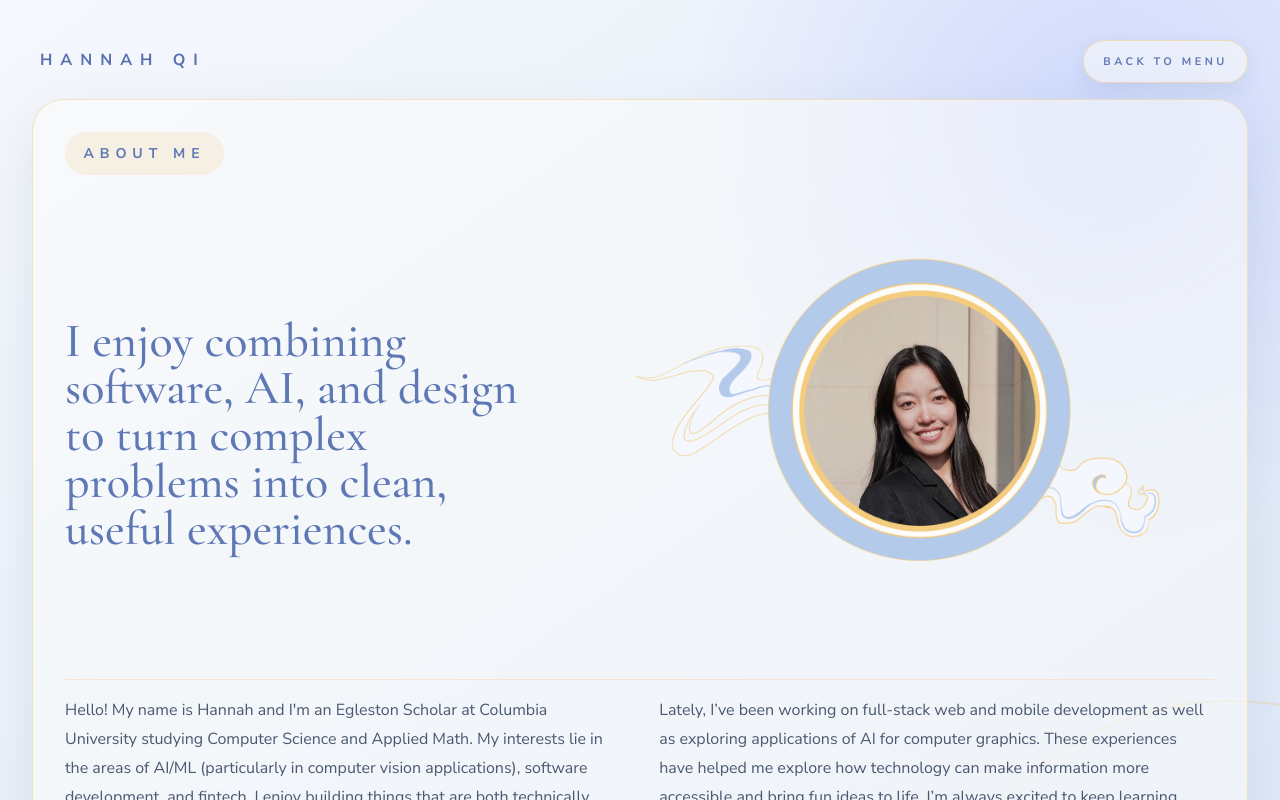
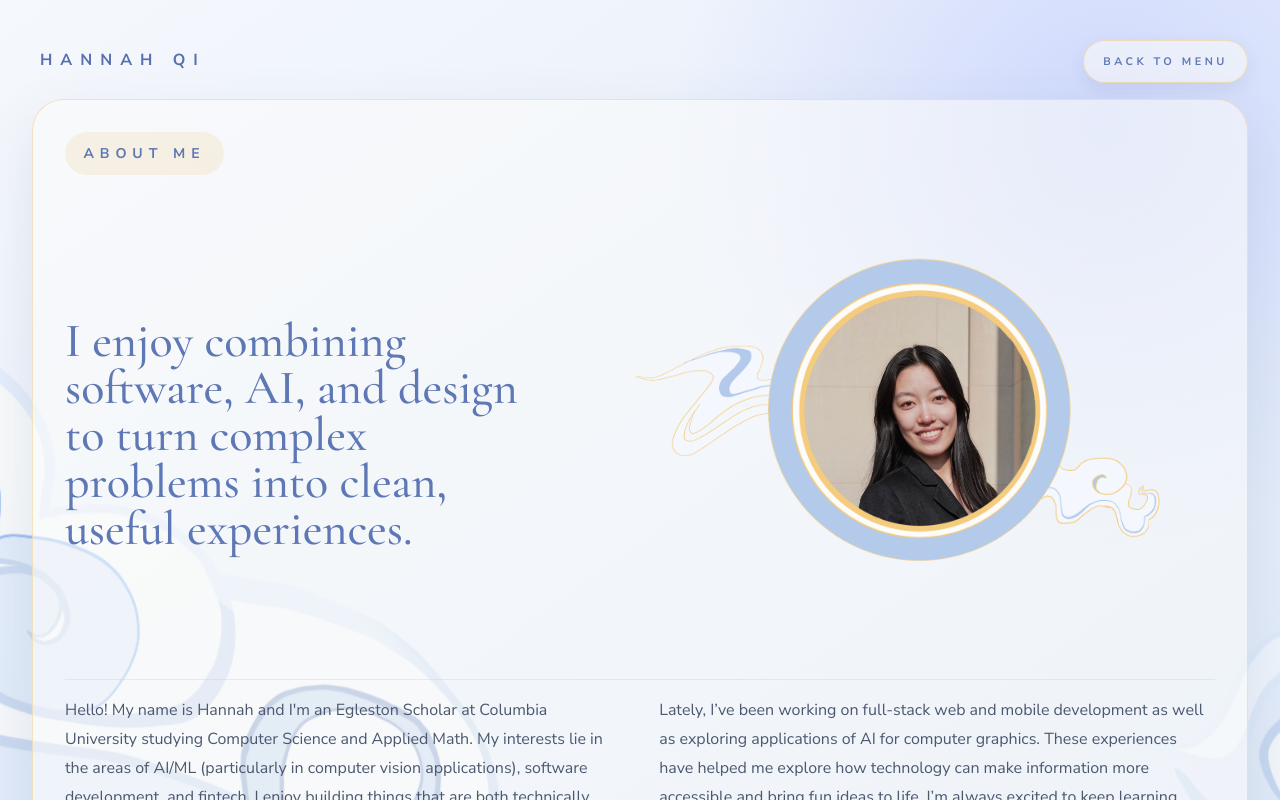
Before and after one commit to qiise/portfolio, a React (Vite) app: page /about in a window 1280 px wide. Shown: the top 800 px of the page. Built offline with nearby package versions, Linux system fonts and the light colour scheme.

Commit message:
added cloud element to about page

```diff
--- a/src/pages/AboutPage/AboutPage.jsx
+++ b/src/pages/AboutPage/AboutPage.jsx
@@ -1,11 +1,13 @@
 import photoFrameLight from '../../../assets/Photo frame light.png';
 import PortfolioLayout from '../../components/PortfolioLayout';
 import picture from '../../../assets/portfolio pfp.jpg';
+import cloud from '../../../assets/Light clouds.png';
 import './styles.css';
 
 function AboutPage() {
   return (
     <div className="about-page">
+      <img src={cloud} alt="" className="about-cloud" />
       <PortfolioLayout title="">
         <section className="section section-card">
           <span className="section-label">About me</span>
--- a/src/pages/AboutPage/styles.css
+++ b/src/pages/AboutPage/styles.css
@@ -14,15 +14,17 @@
   color: var(--page-ink);
 }
 
-.about-page::after {
+
+.about-cloud {
   position: absolute;
-  right: -16rem;
-  bottom: -19rem;
-  width: 38rem;
-  aspect-ratio: 1;
-  border: 2px solid rgba(238, 205, 136, 0.34);
-  border-radius: 50%;
-  content: "";
+  inset: 0;
+  z-index: 0;
+  width: 100%;
+  height: 100%;
+  object-fit: cover;
+  pointer-events: none;
+  opacity: 0.6;
+  animation: aboutCloudDrift 4s ease-in-out infinite alternate;
 }
 
 .about-page .portfolio-page {
@@ -209,3 +211,13 @@
     transform: translateX(-15%);
   }
 }
+
+@keyframes aboutCloudDrift {
+  from {
+    transform: scale(1.02);
+  }
+
+  to {
+    transform: translate(0.55rem, -0.35rem) scale(1.02);
+  }
+}
--- a/src/pages/ProjectsPage/styles.css
+++ b/src/pages/ProjectsPage/styles.css
@@ -20,6 +20,17 @@
   width: 33rem;
   aspect-ratio: 1;
   border: 2px solid rgba(167, 181, 255, 0.34);
+  border-radius: 50%;
+  content: "";
+}
+
+.projects-page::after {
+  position: absolute;
+  right: -16rem;
+  bottom: -19rem;
+  width: 38rem;
+  aspect-ratio: 1;
+  border: 3px solid rgba(238, 205, 136, 0.34);
   border-radius: 50%;
   content: "";
 }
```
Also changed, not shown: 5 other files (tests, documents, lock files or other folders).
